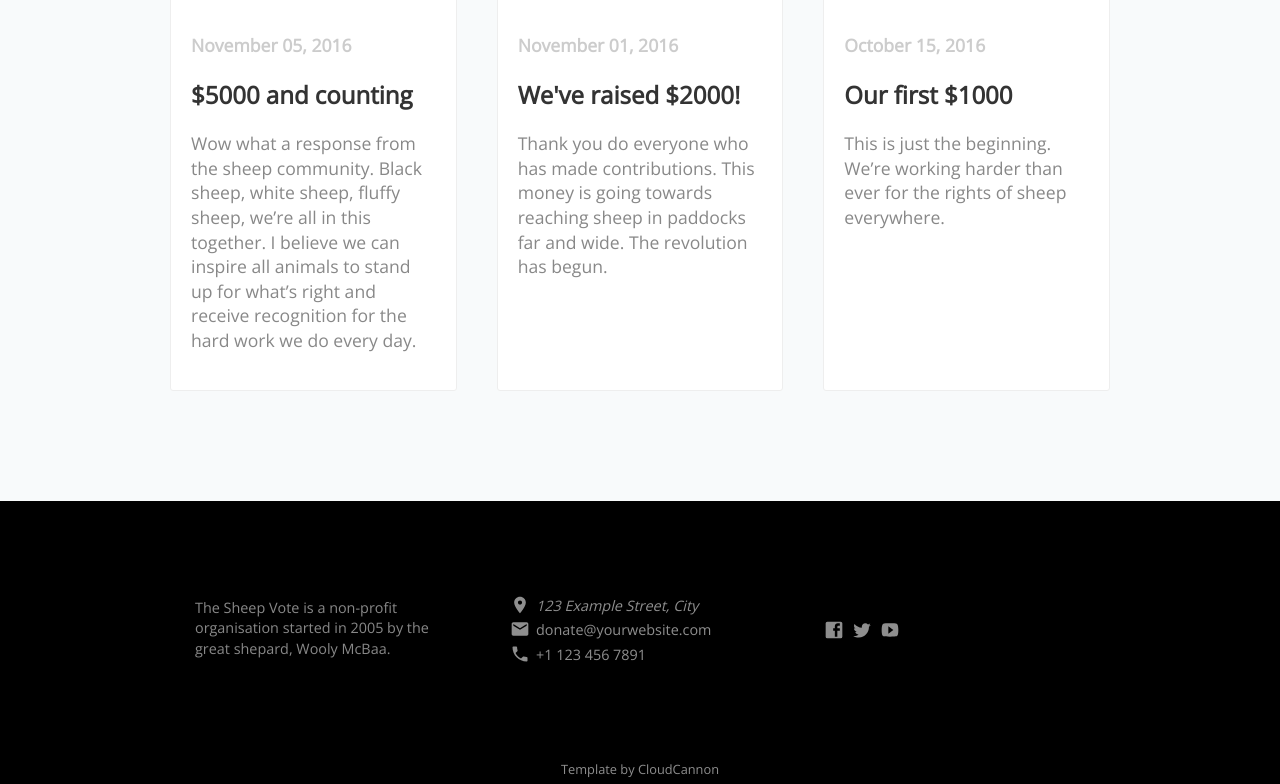
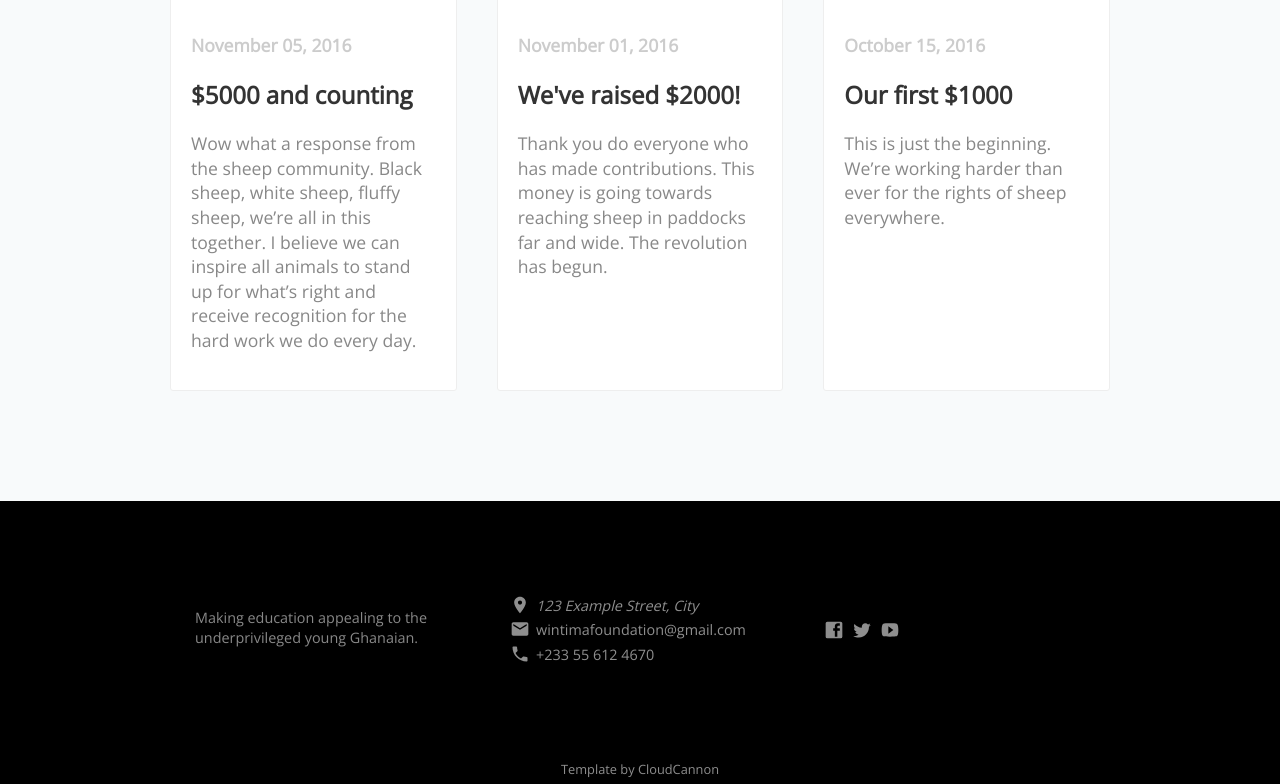
Before and after one commit to hfaara18/wintima.github.io, a Jekyll site: the page built from index.html, in a window 1280 px wide and 900 px high, scrolled down 3748 px, cut to the strip 116-900 px from the top of the window. Built offline with Jekyll 4.4.1, drawn with Linux system fonts in a browser that asks for light colours; nearby versions of some CDN libraries; a script that is not in the unit is left out.

Commit message:
Update company.yml

```diff
--- a/_data/company.yml
+++ b/_data/company.yml
@@ -1,8 +1,8 @@
-company_name: The Sheep Vote
-mission_statement: The Sheep Vote is a non-profit organisation started in 2005 by the great shepard, Wooly McBaa.
+company_name: Wintima Foundation
+mission_statement: Making education appealing to the underprivileged young Ghanaian.
 address: 123 Example Street, City
-phone: +1 123 456 7891
-email: donate@yourwebsite.com
+phone: 	+233 55 612 4670
+email: wintimafoundation@gmail.com
 facebook: CloudCannon
 twitter: CloudCannon
 youtube: CloudCannon
```
